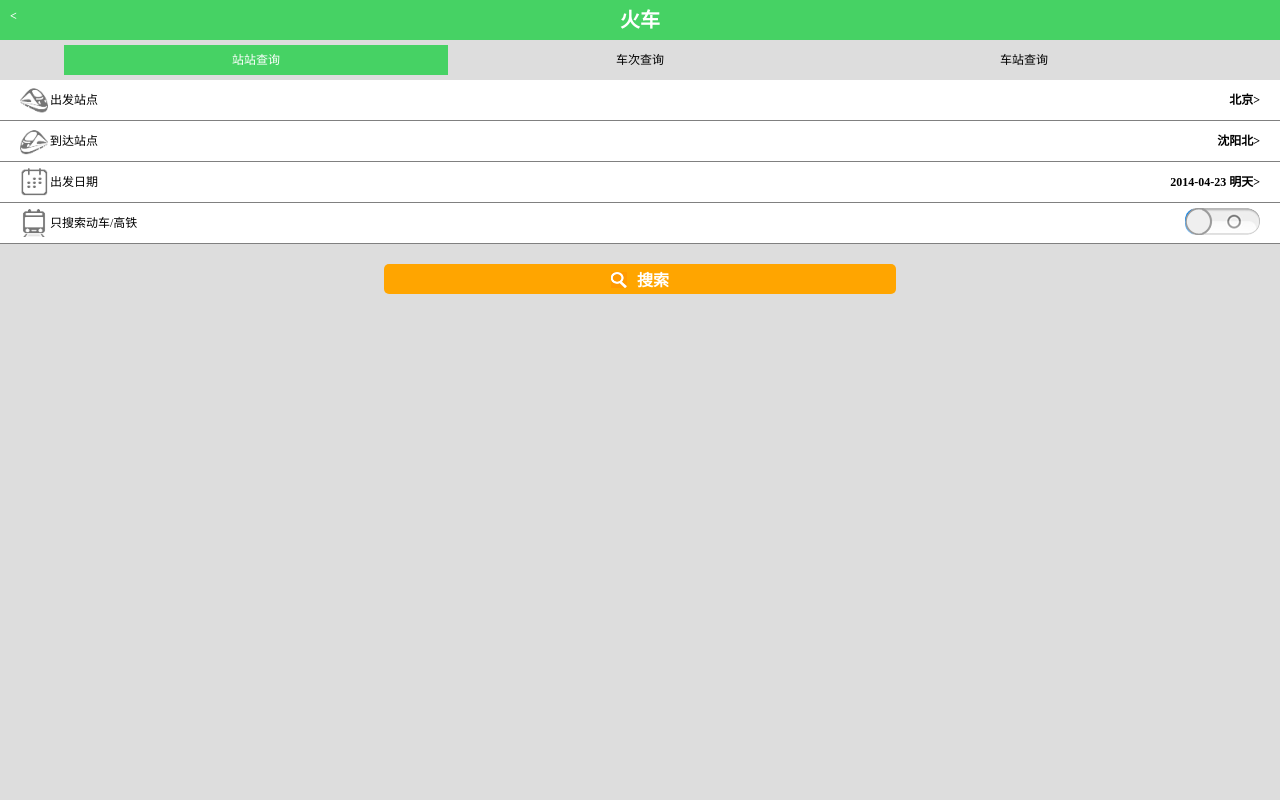
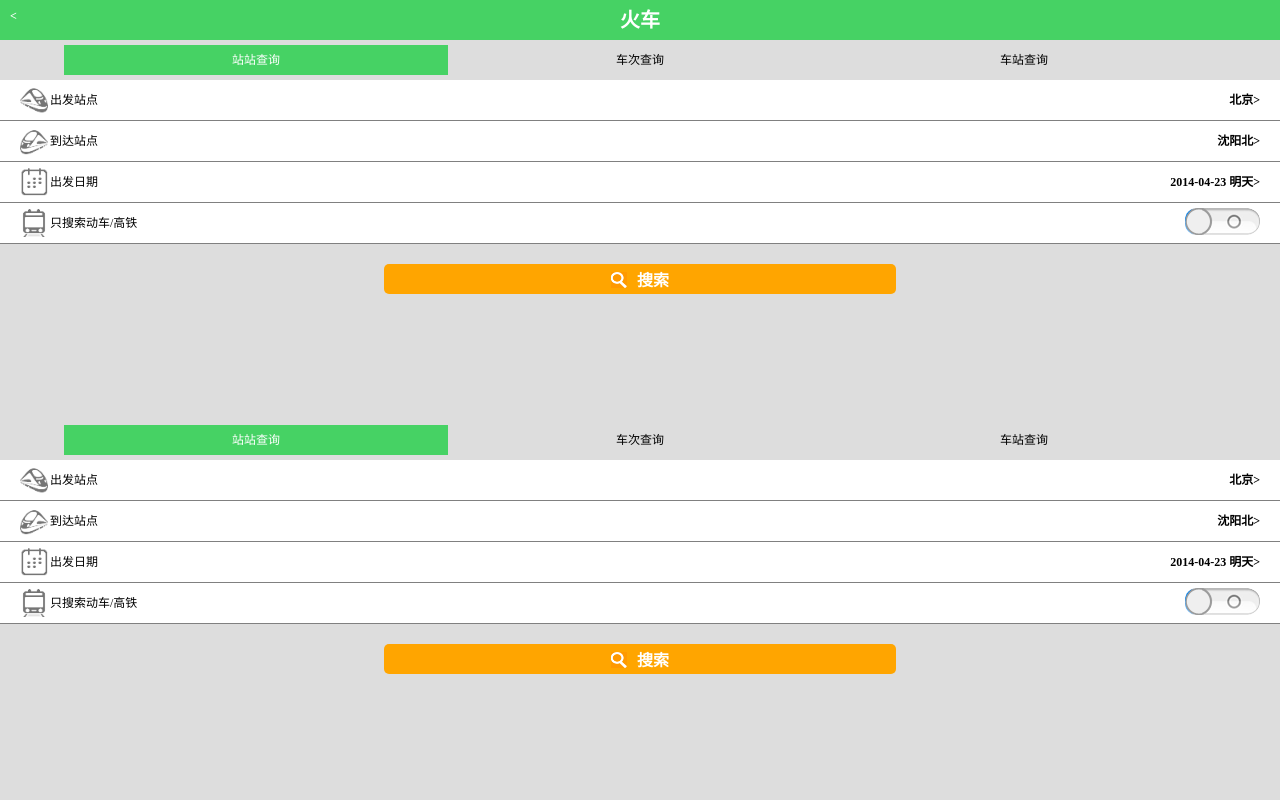
Before and after one commit to lichuanfa/lichuanfa.github.io, a plain HTML site: page index.html in a window 1280 px wide. Drawn offline with Linux system fonts and the light colour scheme.

Commit message:
第一次提交

```diff
--- a/index.html
+++ b/index.html
@@ -29,6 +29,22 @@
 			</aside>
 			<button id="btn"><span></span>搜索</button>
 		</section>
+				<section id="section">
+			<aside id="nav">
+				<a href="javascript:;" class="on">站站查询</a>
+				<a href="javascript:;">车次查询</a>
+				<a href="javascript:;">车站查询</a>
+			</aside>
+			<aside>
+				<ul>
+					<li><span id="one">出发站点</span><b>北京></b></li>
+					<li><span id="two">到达站点</span><b>沈阳北></b></li>
+					<li><span id="three">出发日期</span><b>2014-04-23 明天></b></li>
+					<li><span id="tap">只搜索动车/高铁</span><b id="onOff"></b></li>
+				</ul>
+			</aside>
+			<button id="btn"><span></span>搜索</button>
+		</section>
 	</article>
 	<script src="js/index.js"></script>
 </body>
```
